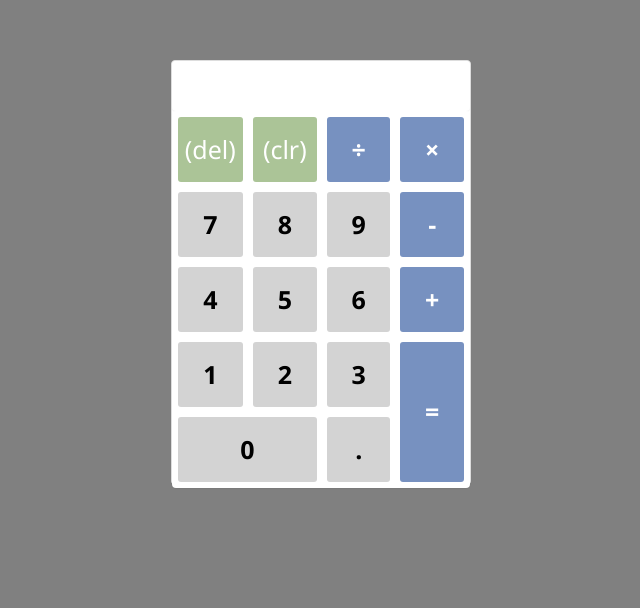
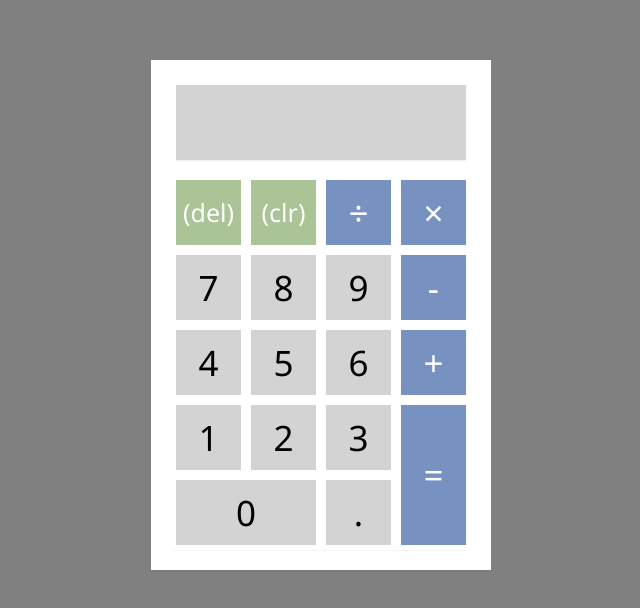
Before and after one commit to OmicronPersei/CalculatorFCCProject, a website: page index.html in a window 1280 px wide. Shown: the part 140-748 px from the top of the page, without its empty margins (319-959 px from the left). Drawn offline with nearby package versions, Linux system fonts and the light colour scheme.

Commit message:
Some style changes.

```diff
--- a/pageStyle.css
+++ b/pageStyle.css
@@ -2,29 +2,39 @@ body {
   background-color: grey;
 }
 
-.calculatorInputText,.calculatorButtons .btn{
-  font-family: Segoe UI,sans-serif;
-  font-size: 25px;
-  font-weight: 700;
-}
-
-.calculatorInputText {
-  min-height: 50px;
-  text-align: right;
-}
-
 .panel {
   margin-bottom: 0px;
+  border-style: none;
 }
 
 #calculatorBody {
   margin: 200px auto;
-  width: 300px;
-  height: 425px;
+  width: 340px;
+  padding: 20px;
+  border-radius: 0px;
+}
+
+.calculatorInputText {
+  min-height: 75px;
+  text-align: right;
+  background-color: lightgray;
+  margin: 5px 5px 15px 5px;
+  padding: 5px;
+  width: 290px;
+  font-family: Segoe UI,sans-serif;
+  font-size: 40px;
+  font-weight: 200;
+  border-radius: 0px;
+}
+
+.calculatorButtons .btn {
+  font-family: Segoe UI,sans-serif;
+  font-size: 35px;
+  font-weight: 100;
 }
 
 .calculatorButtons table {
-  margin: 0px;
+  margin: 10px 0px 0px 0px;
 }
 
 .calculatorButtons table td {
@@ -36,15 +46,12 @@ body {
 
 .calculatorButtons table td .btn {
   display: table;
-/*
-  min-width: 65px;
-  min-height: 65px;
-*/
   width: 100%;
   height: 100%;
   margin: auto;
   padding: 0px;
-  border-radius: 3px;
+  border-radius: 0px;
+  border-style: none;
 }
 
 .calculatorButtons table td .btn div {
@@ -52,18 +59,21 @@ body {
   vertical-align: middle;
   height: 100%;
   width: 100%;
+  margin: 0px;
+  padding: 0px;
 }
 
 .btn.specialFunctionButton {
   background-color: #abc497;
   color: white;
   font-weight: 100;
+  font-size: 25px;
 }
 
 .btn.operatorButton {
   background-color: #7791c0;
   color: white;
-  font-weight: 900;
+  font-weight: 200;
 }
 
 .numberButton {
```
